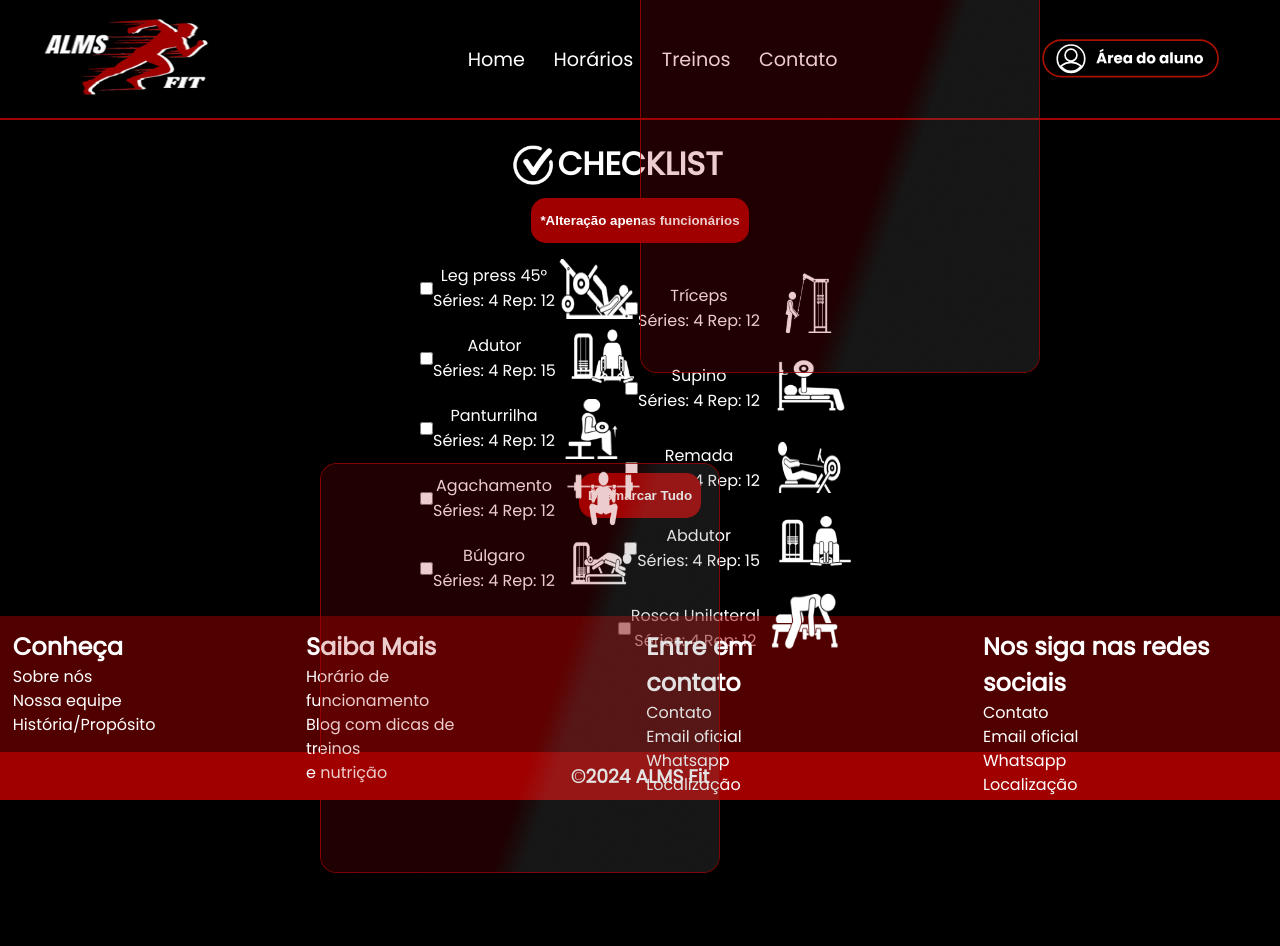
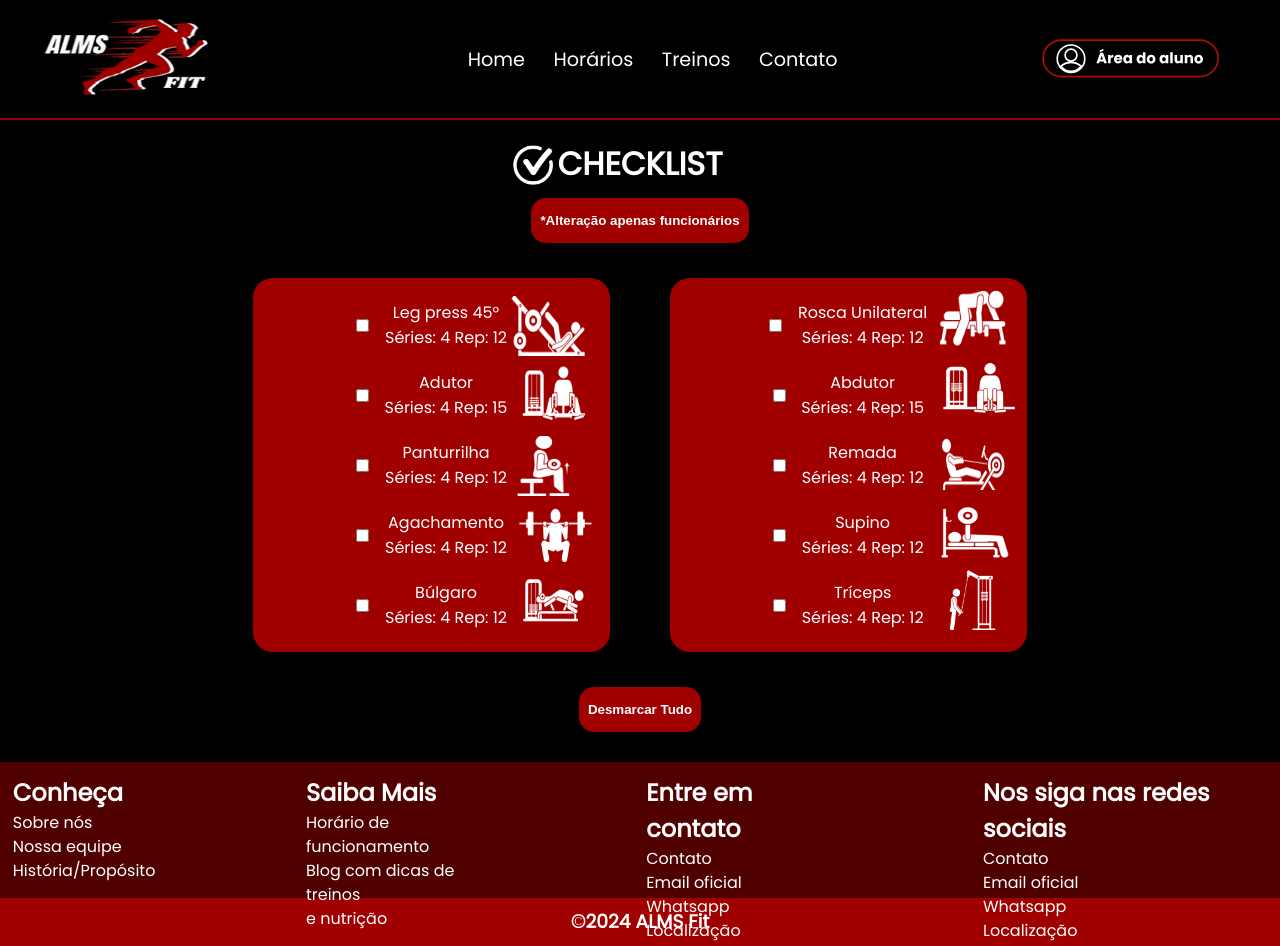
Before and after one commit to Anacaroline16/Fabrica-de-Software, a Next.js app in the folder almsfit/: page /TELAS/check_list in a window 1280 px wide. Before the commit the page ends 873 px from the top, so only its background shows below. Built offline with nearby package versions, Linux system fonts and the light colour scheme.

Commit message:
atualizacao check_list

```diff
--- a/almsfit/src/app/TELAS/check_list/checklist.module.css
+++ b/almsfit/src/app/TELAS/check_list/checklist.module.css
@@ -6,35 +6,35 @@
   .checklist {
     list-style: none;
     padding: 0;
+    width: 30%;
+    background:#A10000;
+    padding: 1%;
+    border-radius: 20px;
   }
 
   .checklist li {
     display: flex;
     align-items: center;
-    background: rgb(0, 0, 0);
-    border-radius: 5px;
-    justify-content: start; /* Alinha a lista à direita*/
-    padding-left: 400px;
-    margin-right: 500px;
-    padding-top: 10px;
-    padding-bottom: 10px;
+    justify-content: center;
+    padding: 10px;
+    gap: 5%;
   }
 
   .checklist_02{
     list-style: none;
     padding: 0;
+    width: 30%;
+    background:#A10000;
+    padding: 1%;
+    border-radius: 20px;
   }
 
   .checklist_02 li{
     display: flex;
     align-items: center;
-    justify-content: flex-end;
-    background: rgb(0, 0, 0);
-    border-radius: 5px;
-    margin-right: 500px;
-    margin-bottom: 10px;
-    margin-bottom: -140px;
-    padding-bottom: 10px;
+    justify-content: center;
+    padding: 10px;
+    gap: 5%;
   }
 
   .checklist img {
@@ -73,20 +73,11 @@
     position: absolute;
   }
 
-  .quadradored01{
-    justify-content: flex-end;
-    position: absolute;
-    margin-bottom: -110px;
-    margin-left: 300px;
-    display: flex;
-    justify-content: center; /*Centraliza horizontalmente */
-    align-items: center; /*Alinha verticalmente*/
-  }
+.fundo_checkList{
+  display: flex;
+  gap: 5%;
+  justify-content: center;
+  align-items: center;
+  padding:2% ;
 
-  .quadradored02{
-    justify-content: flex-start;
-    position: absolute;
-    margin-top: -500px;
-    justify-content: center;  /*Centraliza horizontalmente */
-    align-items: center; /* Alinha verticalmente */
-  }
+}
--- a/almsfit/src/app/TELAS/check_list/page.js
+++ b/almsfit/src/app/TELAS/check_list/page.js
@@ -36,9 +36,11 @@ const Checklist = () => {
       <Image src="/images/ALMS FIT (1) 1.png" className={styles.checkzinho}
         width={80}
         height={50}
-            alt="check"/>
+        alt="check" />
       <h1>CHECKLIST</h1>
       <button className={styles.funcButton}>*Alteração apenas funcionários</button>
+
+      <div className={styles.fundo_checkList}>
         <ul className={styles.checklist}>
           {exercicios.map((exercicio) => (
             <li key={exercicio.id}>
@@ -77,19 +79,10 @@ const Checklist = () => {
           ))}
         </ul>
 
-      <div className={styles.containerimg1}>
-            <Image src="/images/Rectangle 96 (1).png" className={styles.quadradored01}
-            width={400}
-            height={410}
-            alt="Quadrado vermelho"/>
+
       </div>
 
-         <div className={styles.containerImg2}>
-            <Image src="/images/Rectangle 96 (1).png" className={styles.quadradored02}
-            width={400}
-            height={410}
-            alt="Quadrado vermelho 02"/>
-        </div>
+
       <button onClick={desmarcarTudo} className={styles.clearButton}>Desmarcar Tudo</button>
     </main>
   );
```
Lines whose indentation alone changed are shown as unchanged.
